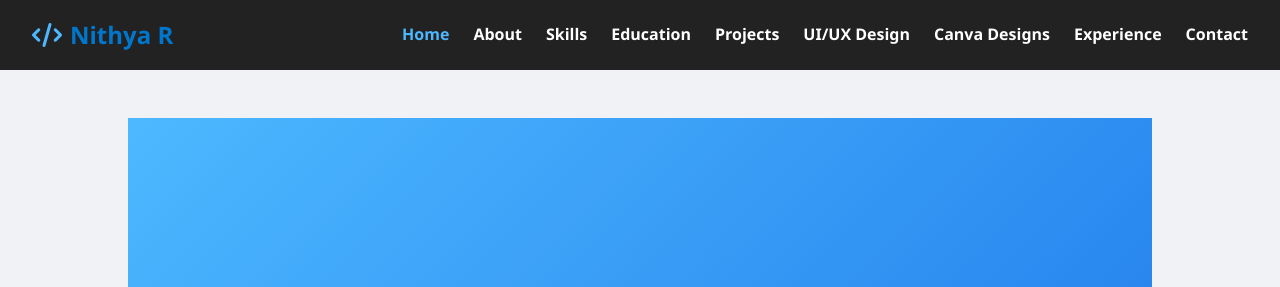
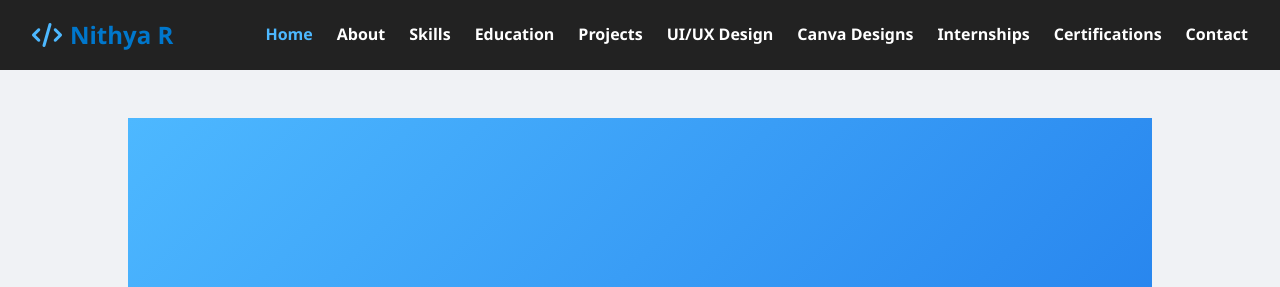
Before and after one commit to NithyaRanjitGitHub/Portfolio, a plain HTML site: page index.html in a window 1280 px wide. Shown: the top 287 px of the page. Drawn offline with Linux system fonts and the light colour scheme.

Commit message:
Update index.html

```diff
--- a/index.html
+++ b/index.html
@@ -24,7 +24,8 @@
             <li><a href="#work">Projects</a></li>
             <li><a href="#uxdesign">UI/UX Design</a></li>
             <li><a href="#canvadesign">Canva Designs</a></li>
-            <li><a href="#experience">Experience</a></li>
+            <li><a href="#internships">Internships</a></li>
+            <li><a href="#certifications">Certifications</a></li>
             <li><a href="#contact">Contact</a></li>
         </ul>
     </nav>
@@ -324,7 +325,7 @@
 </section>
 
 <!-- Internships Section -->
-<section class="experience" id="internships">
+<section class="internships" id="internships">
   <h2 class="heading"><i class="fas fa-briefcase"></i> Internships</h2>
   <div class="box-container">
     <div class="box card">
@@ -403,7 +404,7 @@ Education.</p>
 </section>
 
 <!-- Certifications Section -->
-<section class="experience" id="certifications">
+<section class="certifications" id="certifications">
   <h2 class="heading"><i class="fas fa-certificate"></i> Certifications</h2>
   <div class="box-container">
     <div class="box card">
```
